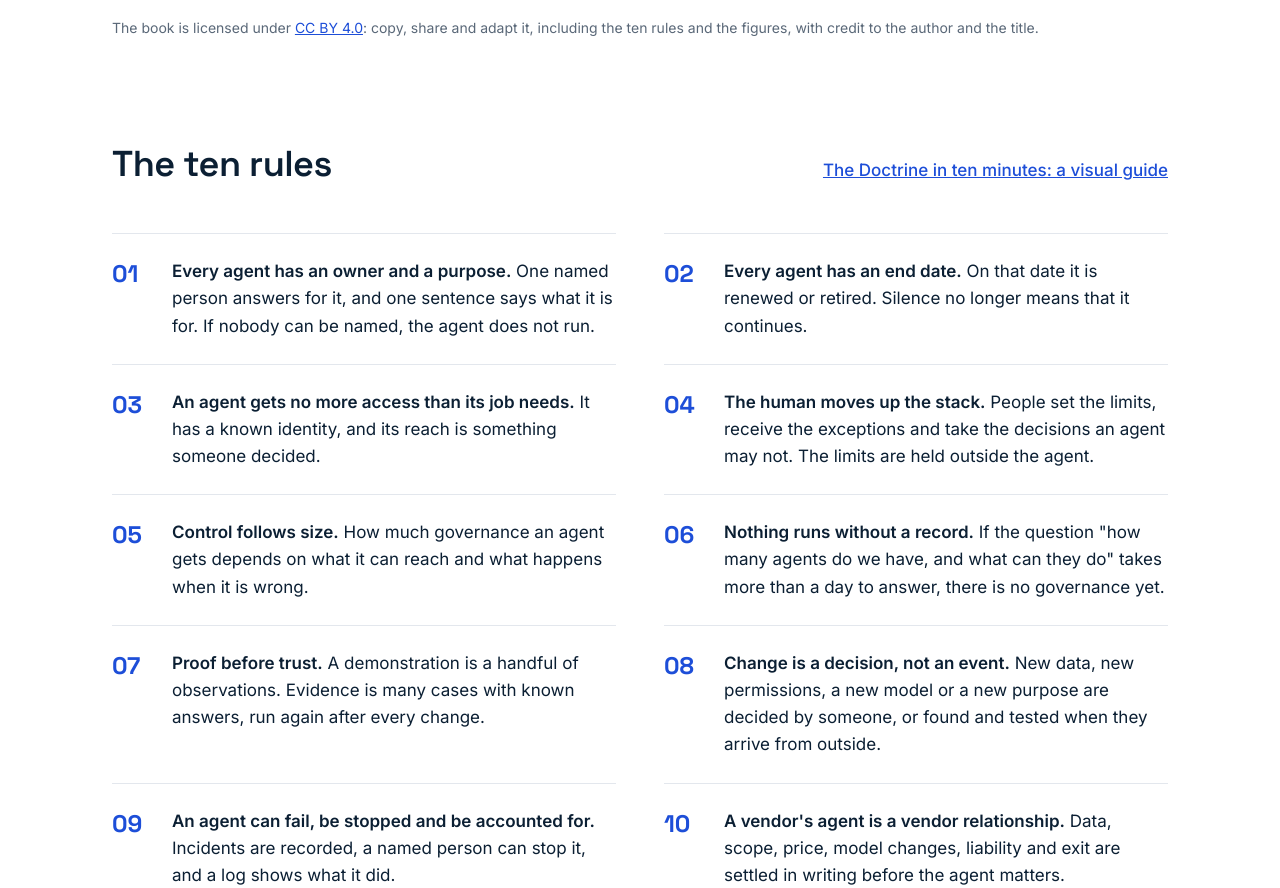
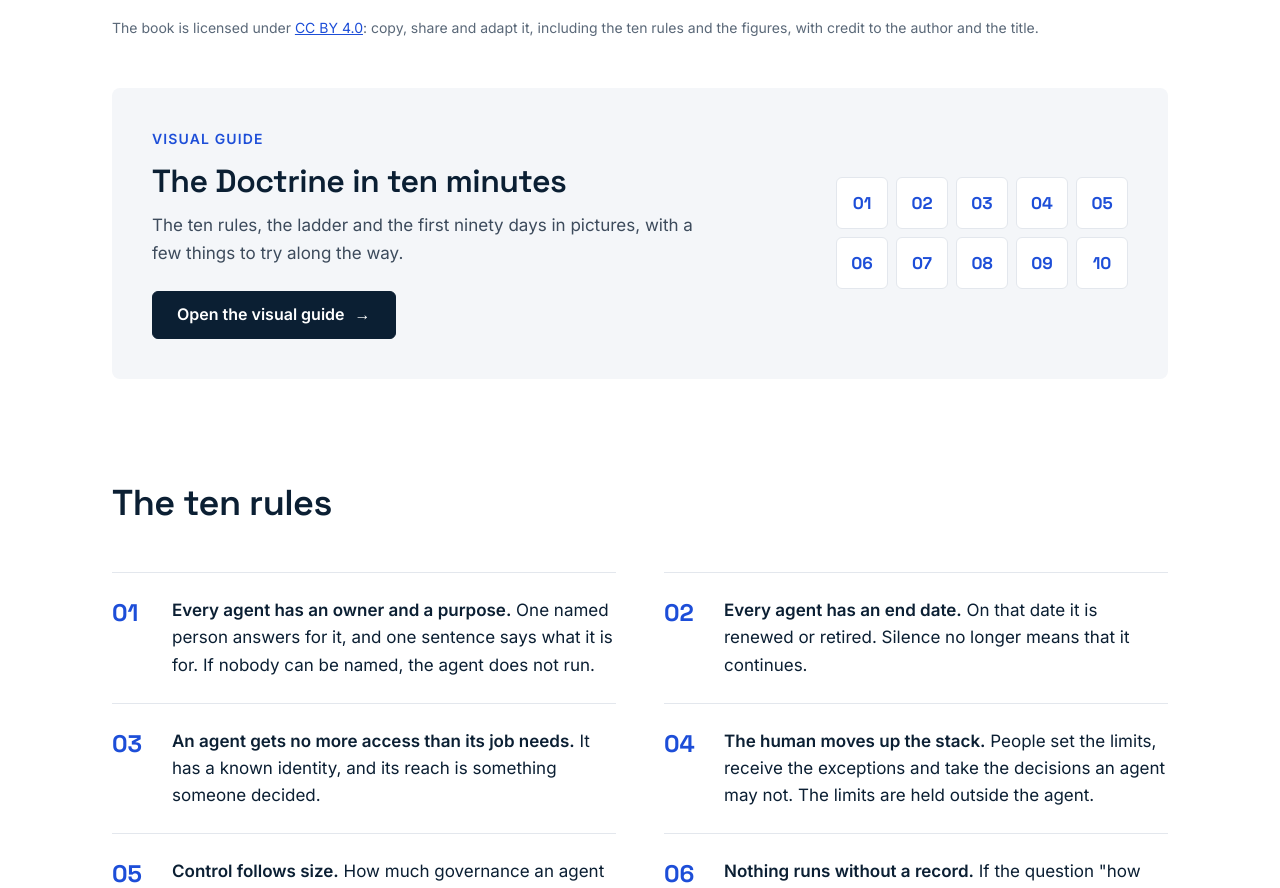
Before and after one commit to ElkaerMeisner/elkaermeisner.com, a plain HTML site: page doctrine/index.html in a window 1280 px wide. Shown: the part 968-1856 px from the top of the page. Drawn offline with Linux system fonts and the light colour scheme.

Commit message:
Give the visual guide its own panel on the book page

```diff
--- a/assets/site.css
+++ b/assets/site.css
@@ -106,6 +106,18 @@ a.card:hover{border-color:var(--ink);color:var(--ink)}
 .offer .btn{align-self:flex-start;margin-top:auto}
 .offer > div > p:last-of-type{margin-bottom:8px}
 
+.guide-cta{padding:40px;background:var(--soft);border-radius:8px;display:flex;flex-wrap:wrap;gap:32px 56px;align-items:center}
+.guide-cta .body{flex:1 1 420px;min-width:0}
+.guide-cta .eyebrow{margin:0}
+.guide-cta .t{font-weight:600;font-size:clamp(26px,3.4vw,32px);line-height:1.2;margin-top:12px}
+.guide-cta .d{margin:12px 0 0;color:var(--text);max-width:560px}
+.guide-cta .btn{margin-top:24px}
+.guide-cta .btn span{margin-left:10px;transition:transform .15s ease}
+.guide-cta .btn:hover span{transform:translateX(4px)}
+.guide-cta .tiles{flex:0 0 auto;display:grid;grid-template-columns:repeat(5,52px);gap:8px}
+.guide-cta .tiles span{display:flex;align-items:center;justify-content:center;height:52px;border-radius:6px;background:#fff;border:1px solid var(--line);font-family:var(--display);font-weight:700;font-size:17px;color:var(--accent)}
+@media (prefers-reduced-motion:reduce){.guide-cta .btn span{transition:none}}
+
 .rules{margin:40px 0 0;padding:0;list-style:none;display:grid;grid-template-columns:repeat(auto-fit,minmax(min(420px,100%),1fr));column-gap:48px}
 .rules li{display:flex;gap:20px;padding:24px 0;border-top:1px solid var(--line)}
 .rules .n{flex:0 0 40px;font-family:var(--display);font-weight:700;font-size:24px;color:var(--accent);line-height:1.3}
@@ -149,6 +161,9 @@ a.card:hover{border-color:var(--ink);color:var(--ink)}
 
 @media (max-width:600px){
   .wrap{padding-left:20px;padding-right:20px}
+  .guide-cta{padding:28px}
+  .guide-cta .tiles{flex:1 1 100%;grid-template-columns:repeat(5,1fr)}
+  .guide-cta .tiles span{height:44px;font-size:15px}
   .hero{padding-top:64px;padding-bottom:64px}
   .section{padding-top:72px}
   .band .wrap{padding-top:64px;padding-bottom:64px;gap:40px}
--- a/doctrine/index.html
+++ b/doctrine/index.html
@@ -100,10 +100,24 @@
     <p class="small" style="margin-top:20px">The book is licensed under <a href="https://creativecommons.org/licenses/by/4.0/">CC BY 4.0</a>: copy, share and adapt it, including the ten rules and the figures, with credit to the author and the title.</p>
   </section>
 
+  <section class="wrap" aria-labelledby="guide-h" style="margin-top:48px">
+    <div class="guide-cta">
+      <div class="body">
+        <p class="eyebrow">Visual guide</p>
+        <h2 id="guide-h" class="t">The Doctrine in ten minutes</h2>
+        <p class="d">The ten rules, the ladder and the first ninety days in pictures, with a few things to try along the way.</p>
+        <a class="btn btn-dark" href="guide/">Open the visual guide<span aria-hidden="true">→</span></a>
+      </div>
+      <div class="tiles" aria-hidden="true">
+        <span>01</span><span>02</span><span>03</span><span>04</span><span>05</span>
+        <span>06</span><span>07</span><span>08</span><span>09</span><span>10</span>
+      </div>
+    </div>
+  </section>
+
   <section class="wrap section" aria-labelledby="rules-h">
     <div class="section-head">
       <h2 id="rules-h">The ten rules</h2>
-      <a href="guide/" style="font-weight:500">The Doctrine in ten minutes: a visual guide</a>
     </div>
     <ol class="rules">
       <li><span class="n" aria-hidden="true">01</span><span><strong>Every agent has an owner and a purpose.</strong> One named person answers for it, and one sentence says what it is for. If nobody can be named, the agent does not run.</span></li>
```
